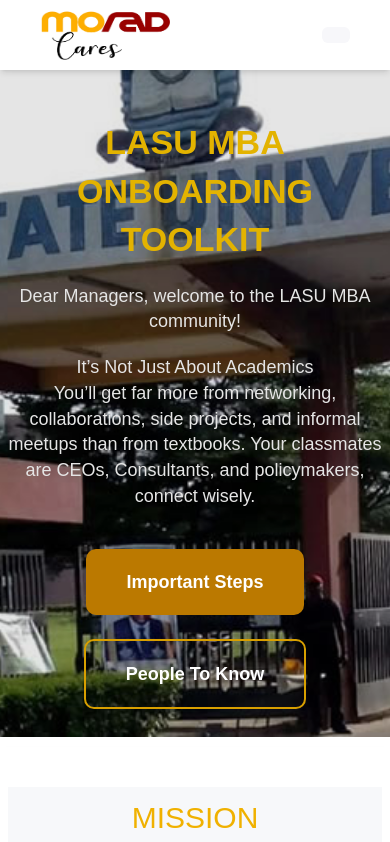
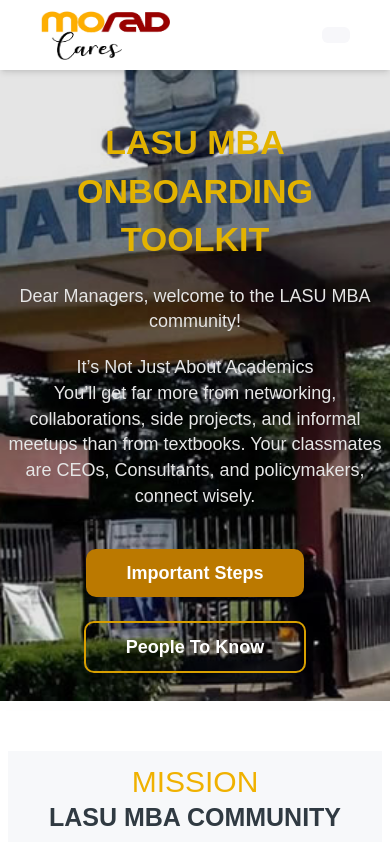
Before and after one commit to Azeezfasasi/lasu-mba, a React (Vite) app: page / in a window 390 px wide. Shown: the top 842 px of the page. Built offline with nearby package versions, Linux system fonts and the light colour scheme; some icons are missing.

Commit message:
adjusted buttons

```diff
--- a/src/assets/components/Hero.jsx
+++ b/src/assets/components/Hero.jsx
@@ -30,13 +30,13 @@
 
             {/* Hero buttons */}
             <div className="w-full flex flex-col lg:flex-row items-center justify-center gap-6 mt-10">
-                <Link to="steps" smooth={true} duration={500} className="rounded-[10px] pt-[19px] pr-10 pb-[19px] pl-10 flex flex-row gap-2.5 items-start justify-start cursor-pointer no-underline hover:no-underline" style={{backgroundColor: "oklch(68.1% 0.162 75.834)", cursor: "pointer", textDecoration: "none"}}>
+                <Link to="steps" smooth={true} duration={500} className="rounded-[10px] pt-[10px] md:pt-[19px] pr-10 pb-[10px] md:pb-[19px] pl-10 flex flex-row gap-2.5 items-start justify-start cursor-pointer no-underline hover:no-underline" style={{backgroundColor: "oklch(68.1% 0.162 75.834)", cursor: "pointer", textDecoration: "none"}}>
                     <div className="text-[#ffffff] text-left font-['Inter-Bold',_sans-serif] text-lg font-bold relative no-underline hover:no-underline">
                     Important Steps
                     </div>
                 </Link>
 
-                <Link to="people" smooth={true} duration={500} className="rounded-[10px] border-2 border-solid border-yellow-500 pt-[19px] pr-10 pb-[19px] pl-10 flex flex-row gap-2.5 items-start justify-start cursor-pointer no-underline hover:no-underline" style={{cursor: "pointer", textDecoration: "none"}}>
+                <Link to="people" smooth={true} duration={500} className="rounded-[10px] border-2 border-solid border-yellow-500 pt-[10px] md:pt-[19px] pr-10 pb-[10px] md:pb-[19px] pl-10 flex flex-row gap-2.5 items-start justify-start cursor-pointer no-underline hover:no-underline" style={{cursor: "pointer", textDecoration: "none"}}>
                     <div className="text-[#ffffff] text-left font-['Inter-Bold',_sans-serif] text-lg font-bold relative no-underline hover:no-underline">
                         People To Know
                     </div>
```
